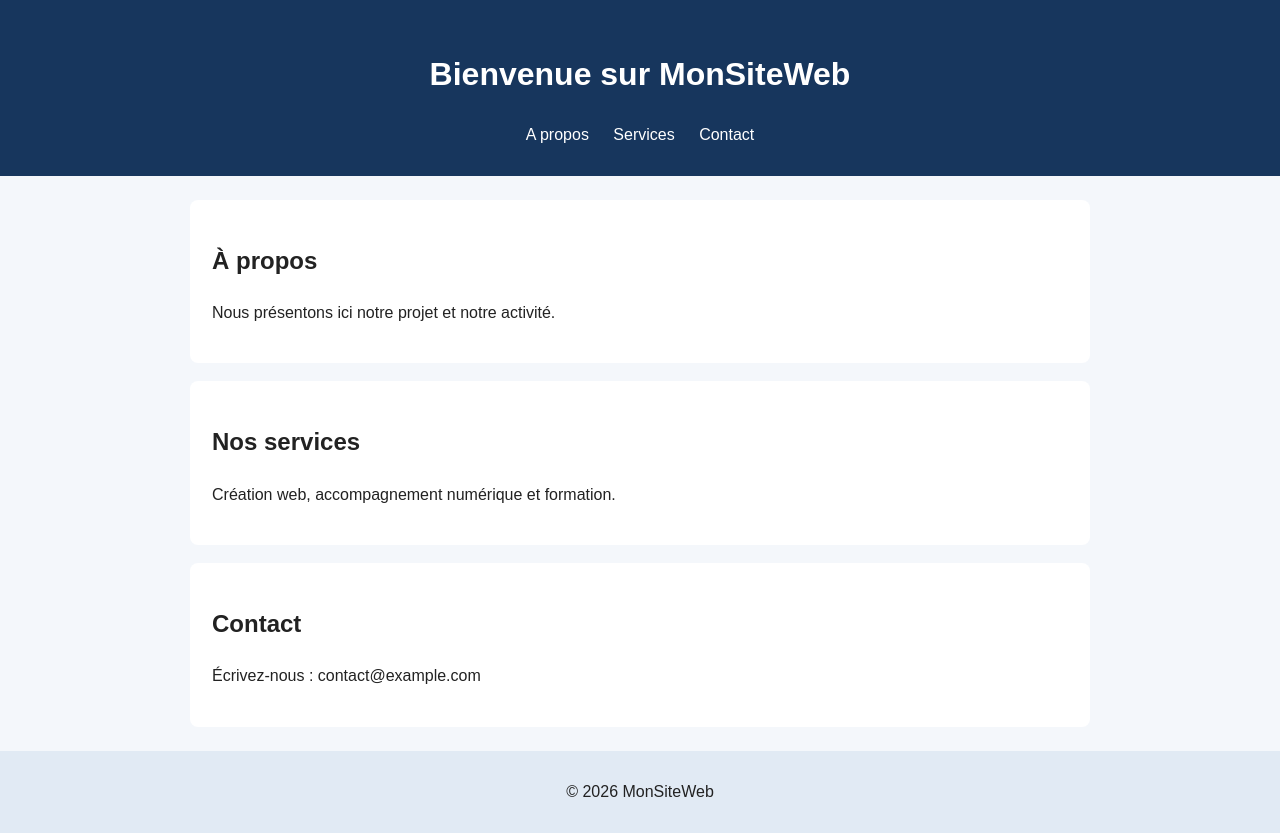
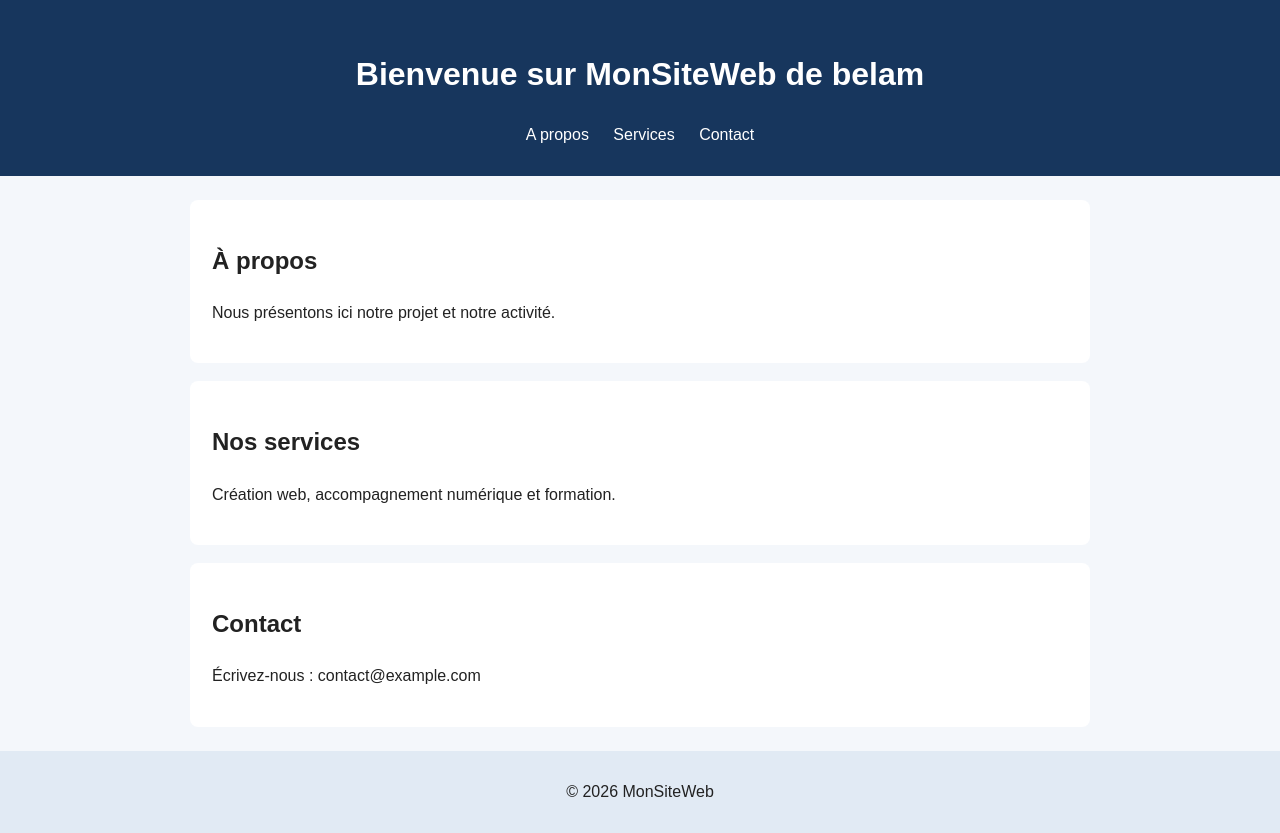
Before and after one commit to phant220/mon-site-web, a plain HTML site: page index.html in a window 1280 px wide. Drawn offline with Linux system fonts and the light colour scheme.

Commit message:
feat: modification de l'en-tete du site

```diff
--- a/index.html
+++ b/index.html
@@ -8,7 +8,7 @@
 </head>
 <body>
     <header>
-        <h1>Bienvenue sur MonSiteWeb</h1>
+        <h1>Bienvenue sur MonSiteWeb de belam </h1>
         <nav>
             <a href="#apropos">A propos</a>
             <a href="#services">Services</a>
```
